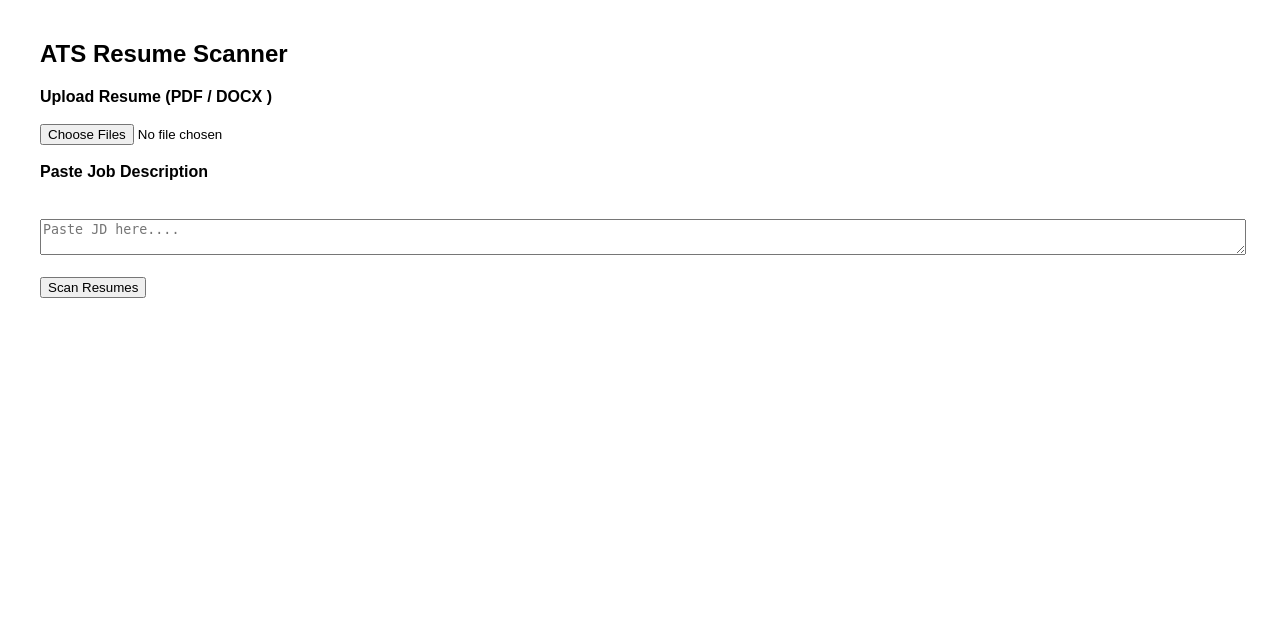
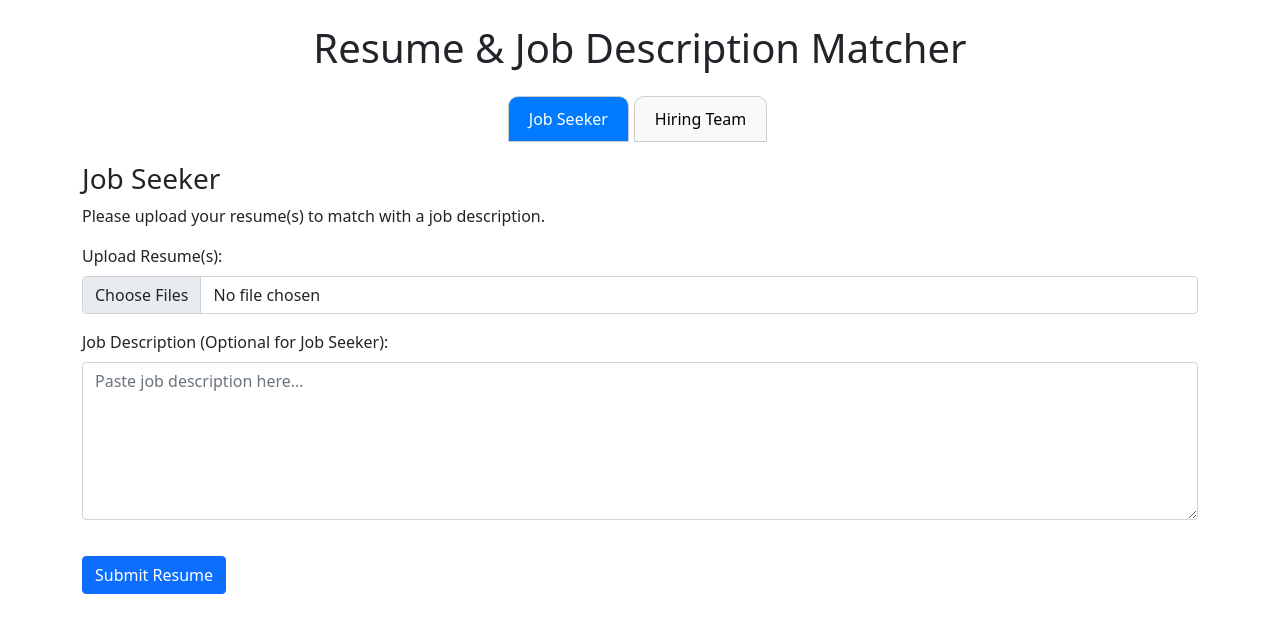
Before and after one commit to Tanisha-221/ATS_Resume_Scanner, a Flask app: page / in a window 1280 px wide. Shown: the top 633 px of the page. Run offline with Flask 3, Linux system fonts and the light colour scheme; some libraries are stand-ins or nearby versions.

Commit message:
Modification

```diff
--- a/app.py
+++ b/app.py
@@ -1,11 +1,15 @@
+from flask import Flask, render_template, request
 import re
-from flask import Flask, render_template, request
 import pdfplumber
 from docx import Document
 from io import BytesIO
 
 app = Flask(__name__)
+
+# Allowed file types for job description uploads
 ALLOWED_EXTENSIONS = {"pdf", "docx"}
+
+# Predefined skill list for matching
 SKILL_LIST = [
     "python", "azure", "aws", "docker", "kubernetes", "machine learning", "data analysis",
     "sql", "javascript", "react", "node.js", "git", "linux", "html", "css", "cd/cd",
@@ -14,7 +18,7 @@ SKILL_LIST = [
     "mysql", "redis", "rabbitmq", "apache kafka"
 ]
 
-#--------TEXT EXTRACTION---------------
+# Extract text from PDF and DOCX files
 def allowed_file(filename):
     return '.' in filename and filename.rsplit('.', 1)[1].lower() in ALLOWED_EXTENSIONS
 
@@ -36,45 +40,38 @@ def extract_resume_text(file):
     if file.filename.endswith(".docx"):
         return extract_docx(content)
 
-#--------SKILLS EXTRACTION----------------
+# Skill extraction function (with word boundaries)
 def extract_skills(text):
     """Extract skills from the resume text based on a predefined skill list."""
     text = text.lower()
     skills_found = []
 
-    # Using word boundaries to match whole words for skills
     for skill in SKILL_LIST:
         if re.search(r'\b' + re.escape(skill) + r'\b', text):
             skills_found.append(skill)
 
     return skills_found
 
-#---------INFO EXTRACTION--------------
+# Info extraction function for job seeker details
 def extract_candidate_details(text):
     details = {}
-
-    # Extract email
     email = re.search(r'[\w.-]+@[\w.-]+.[a-zA-Z]{2,}', text)
     details["email"] = email.group() if email else "Not Found"
 
-    # Extract phone number
     phone = re.search(r'\b\d{10}\b', text)
     details["phone"] = phone.group() if phone else "Not Found"
 
-    # Extract name (assuming first line is the name)
     details["name"] = text.strip().split('\n')[0]  # Assuming the first line is the name
 
-    # Extract years of experience
     exp = re.search(r"(\d+)\s+years?\s+of\s+experience", text.lower())
     details["experience"] = exp.group() if exp else "Not Mentioned"
 
-    # Extract education
     edu = re.search(r"(bachelor's|master's|phd|b\.sc|m\.sc|btech|mtech|mba)", text.lower())
     details["education"] = edu.group() if edu else "Not Mentioned"
 
     return details
 
-#---------ATS SCORING----------------
+# ATS scoring function
 def calculate_score(jd_text, resume_text):
     jd_skills = set(extract_skills(jd_text))  # Extract skills from the JD
     resume_skills = set(extract_skills(resume_text))  # Extract skills from the resume
@@ -94,27 +91,65 @@ def index():
     results = []
 
     if request.method == "POST":
-        resumes = request.files.getlist("resumes")
-        jd_text = request.form.get("jd")
+        user_role = request.form.get("role")  # "job_seeker" or "hiring_team"
 
-        for file in resumes:
-            if not allowed_file(file.filename):
-                continue
+        # Job Seeker submits resume
+        if user_role == "job_seeker":
+            resumes = request.files.getlist("resumes")
+            jd_text = request.form.get("jd")  # Job Seeker doesn't need JD, but for testing
 
-            resume_text = extract_resume_text(file)
-            candidate = extract_candidate_details(resume_text)
-            score, matched_skills, missed_skills = calculate_score(jd_text, resume_text)
-            candidate["resume"] = file.filename
-            candidate["score"] = score
-            candidate["skills"] = matched_skills
-            candidate["missed"] = missed_skills
-            candidate["improvements"] = missed_skills if missed_skills else []
+            for file in resumes:
+                if not allowed_file(file.filename):
+                    continue
 
-            results.append(candidate)
+                resume_text = extract_resume_text(file)
+                candidate = extract_candidate_details(resume_text)
+                score, matched_skills, missed_skills = calculate_score(jd_text, resume_text)
+                candidate["resume"] = file.filename
+                candidate["score"] = score
+                candidate["skills"] = matched_skills
+                candidate["missed"] = missed_skills
+                candidate["improvements"] = missed_skills if missed_skills else []
 
-        results.sort(key=lambda x: x["score"], reverse=True)
+                results.append(candidate)
 
-    return render_template("index.html", results=results)
+            results.sort(key=lambda x: x["score"], reverse=True)
+            return render_template("job_seeker_results.html", results=results)
+
+        # Hiring Team submits job description
+        elif user_role == "hiring_team":
+            jd_text = None
+
+            # Check if JD is pasted or uploaded
+            if 'jd_file' in request.files:  # If JD file is uploaded
+                jd_file = request.files['jd_file']
+                if allowed_file(jd_file.filename):
+                    jd_text = extract_resume_text(jd_file)
+            elif 'jd_text' in request.form:  # If JD text is pasted
+                jd_text = request.form['jd_text']
+
+            if jd_text:
+                job_seekers = request.files.getlist("job_seekers")  # Resume files of job seekers
+
+                for file in job_seekers:
+                    if not allowed_file(file.filename):
+                        continue
+
+                    resume_text = extract_resume_text(file)
+                    candidate = extract_candidate_details(resume_text)
+                    score, matched_skills, missed_skills = calculate_score(jd_text, resume_text)
+                    candidate["resume"] = file.filename
+                    candidate["score"] = score
+                    candidate["skills"] = matched_skills
+                    candidate["missed"] = missed_skills
+                    candidate["improvements"] = missed_skills if missed_skills else []
+
+                    results.append(candidate)
+
+                results.sort(key=lambda x: x["score"], reverse=True)
+                return render_template("hiring_team_results.html", results=results)
+
+    return render_template("index.html")
 
 if __name__ == "__main__":
     app.run(debug=True)
--- a/templates/index.html
+++ b/templates/index.html
@@ -3,56 +3,113 @@
 <head>
     <meta charset="UTF-8">
     <meta name="viewport" content="width=device-width, initial-scale=1.0">
-    <title>ATS Resume Scanner</title>
+    <title>Resume & Job Description Matcher</title>
+    <link href="https://cdn.jsdelivr.net/npm/bootstrap@5.1.3/dist/css/bootstrap.min.css" rel="stylesheet">
     <style>
-        body { font-family:Arial, Helvetica, sans-serif; margin:40px; }
-        textarea {width: 100%; border-collapse: collapse; margin-top: 20px; }
-        th , td { border: 1px solid #ccc; padding: 8px; }
-        th { background: #f2f2f2;}
+        .tab-content {
+            margin-top: 20px;
+        }
+        .tab-button {
+            border-radius: 10px 10px 0 0;
+            background-color: #f8f9fa;
+            padding: 10px 20px;
+            margin-right: 5px;
+            cursor: pointer;
+            border: 1px solid #ccc;
+        }
+        .tab-button.active {
+            background-color: #007bff;
+            color: white;
+        }
+        .form-control {
+            margin-bottom: 10px;
+        }
+        .btn {
+            margin-top: 20px;
+        }
     </style>
 </head>
 <body>
-    <h2> ATS Resume Scanner</h2>
-    <form method="POST" enctype="multipart/form-data">
-        <label><b> Upload Resume (PDF / DOCX )</b></label><br><br>
-        <input type="file" name="resumes" multiple required><br><br>
-        <label><b>Paste Job Description</b></label><br><br>
 
-        <textarea name="jd" placeholder="Paste JD here...." required></textarea><br><br>
+<div class="container">
+    <h1 class="text-center my-4">Resume & Job Description Matcher</h1>
 
-        <button type="submit">Scan Resumes</button>
-    </form>
+    <!-- Tab Navigation -->
+    <div class="d-flex justify-content-center">
+        <button class="tab-button active" id="jobSeekerTabBtn" onclick="showTab('jobSeeker')">Job Seeker</button>
+        <button class="tab-button" id="hiringTeamTabBtn" onclick="showTab('hiringTeam')">Hiring Team</button>
+    </div>
 
-    {% if results %}
-    <h3> Results</h3>
-    <table>
-        <tr>
-            <th>Resumes</th>
-            <th>Email</th>
-            <th>Phone</th>
-            <th>ATS Score (%)</th>
-            <th>Matched Skills</th>
-            <th>Missed Skills</th>
-            <th>Areas of improvement</th>
-        </tr>
-        {% for r in results %}
-        <tr>
-            <td>{{ r.name }}</td>
-            <td>{{ r.email }}</td>
-            <td>{{ r.phone }}</td>
-            <td>{{ r.score }}</td>
-            <td>{{ r.skills | join(", ") }}</td>
-            <td>{{ r.missed | join(", ") }}</td>
-            <td>
-                {% if r.improvements %}
-                    Improve on: {{ r.improvements | join(", ") }}
-                {% else %}
-                    Strong Match
-                {% endif %}
-            </td>
-        </tr>
-        {% endfor %}
-    </table>
-    {% endif %}
+    <!-- Tab Content -->
+    <div class="tab-content">
+
+        <!-- Job Seeker Tab -->
+        <div id="jobSeekerTab" class="tab-pane active">
+            <h3>Job Seeker</h3>
+            <p>Please upload your resume(s) to match with a job description.</p>
+            <form action="/" method="POST" enctype="multipart/form-data">
+                <input type="hidden" name="role" value="job_seeker">
+
+                <div class="mb-3">
+                    <label for="resumes" class="form-label">Upload Resume(s):</label>
+                    <input type="file" name="resumes" class="form-control" multiple required>
+                </div>
+
+                <div class="mb-3">
+                    <label for="jd" class="form-label">Job Description (Optional for Job Seeker):</label>
+                    <textarea name="jd" class="form-control" rows="6" placeholder="Paste job description here..."></textarea>
+                </div>
+
+                <button type="submit" class="btn btn-primary">Submit Resume</button>
+            </form>
+        </div>
+
+        <!-- Hiring Team Tab -->
+        <div id="hiringTeamTab" class="tab-pane">
+            <h3>Hiring Team</h3>
+            <p>Please upload job description and resumes to match with candidates.</p>
+            <form action="/" method="POST" enctype="multipart/form-data">
+                <input type="hidden" name="role" value="hiring_team">
+
+                <div class="mb-3">
+                    <label for="jd_file" class="form-label">Upload Job Description (PDF/DOCX):</label>
+                    <input type="file" name="jd_file" class="form-control" required>
+                </div>
+
+                <div class="mb-3">
+                    <label for="jd_text" class="form-label">Or Paste Job Description Text:</label>
+                    <textarea name="jd_text" class="form-control" rows="6" placeholder="Or paste job description text here..."></textarea>
+                </div>
+
+                <div class="mb-3">
+                    <label for="job_seekers" class="form-label">Upload Job Seeker Resume(s):</label>
+                    <input type="file" name="job_seekers" class="form-control" multiple required>
+                </div>
+
+                <button type="submit" class="btn btn-primary">Match Job Seekers</button>
+            </form>
+        </div>
+
+    </div>
+</div>
+
+<!-- Bootstrap JS for Tab Switching -->
+<script src="https://cdn.jsdelivr.net/npm/bootstrap@5.1.3/dist/js/bootstrap.bundle.min.js"></script>
+<script>
+    function showTab(tab) {
+        if (tab === 'jobSeeker') {
+            document.getElementById('jobSeekerTab').classList.add('active');
+            document.getElementById('hiringTeamTab').classList.remove('active');
+            document.getElementById('jobSeekerTabBtn').classList.add('active');
+            document.getElementById('hiringTeamTabBtn').classList.remove('active');
+        } else {
+            document.getElementById('hiringTeamTab').classList.add('active');
+            document.getElementById('jobSeekerTab').classList.remove('active');
+            document.getElementById('hiringTeamTabBtn').classList.add('active');
+            document.getElementById('jobSeekerTabBtn').classList.remove('active');
+        }
+    }
+</script>
+
 </body>
 </html>
```
Also changed, not shown: templates/hiring_team_results.html (added, +73 -0 lines), templates/job_seeker_results.html (added, +56 -0 lines).
